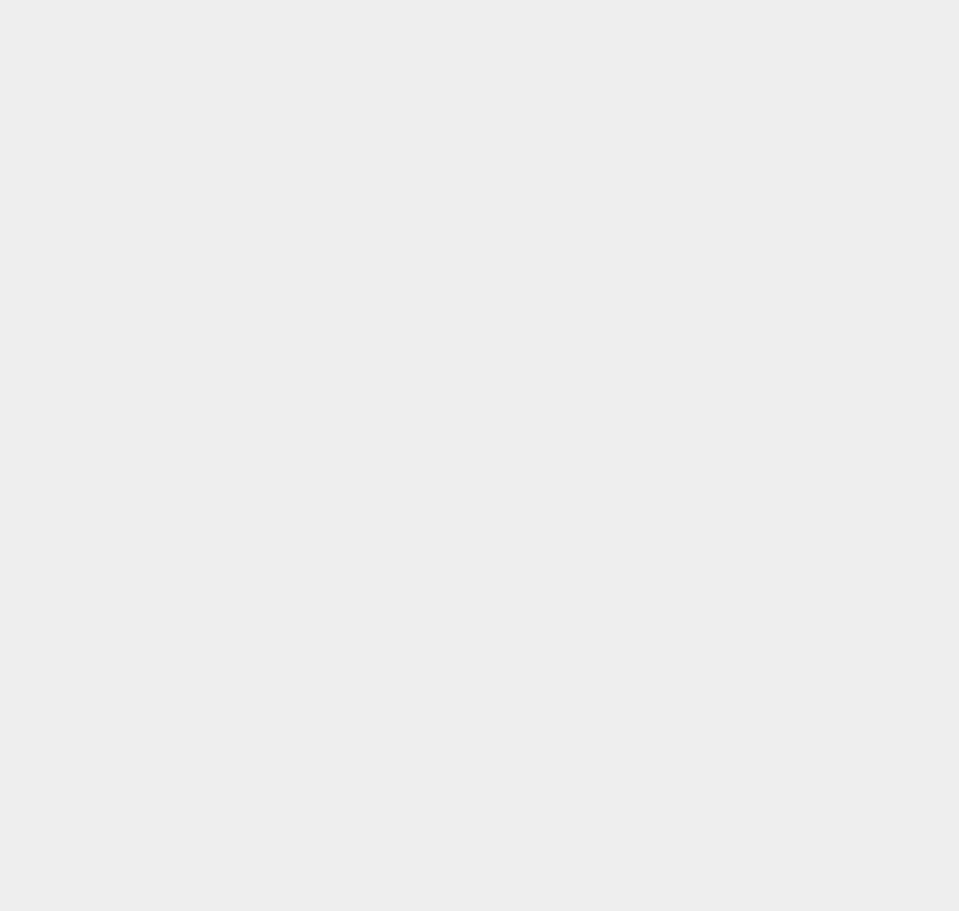
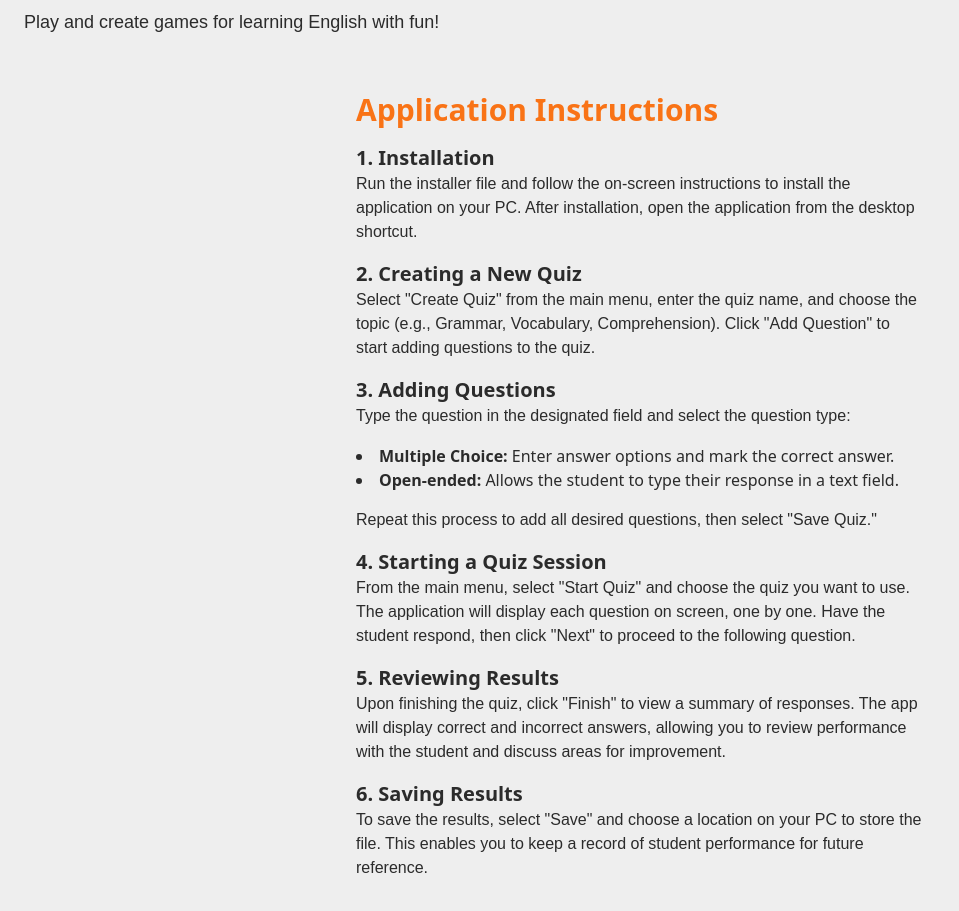
Before and after one commit to mAbimael700/phrasely-react, a React (Vite) app: page / in a window 1280 px wide. Shown: the part 695-1606 px from the top of the page, without its empty margins (0-959 px from the left). Before the commit the page ends 800 px from the top, so only its background shows below. Built offline with nearby package versions, Linux system fonts and the light colour scheme.

Commit message:
add instructions

```diff
--- a/package.json
+++ b/package.json
@@ -26,7 +26,8 @@
     "redux-persist": "^6.0.0",
     "redux-thunk": "^3.1.0",
     "tailwind-merge": "^2.5.4",
-    "tailwindcss-animate": "^1.0.7"
+    "tailwindcss-animate": "^1.0.7",
+    "vite-project": "file:"
   },
   "devDependencies": {
     "@eslint/js": "^9.13.0",
--- a/src/app/index.tsx
+++ b/src/app/index.tsx
@@ -1,14 +1,12 @@
-
-import { LazyLoadImage } from 'react-lazy-load-image-component';
-import HeaderImg from '@/assets/medium-shot-happy-young-people-partying (1).webp'
+import { LazyLoadImage } from "react-lazy-load-image-component";
+import HeaderImg from "@/assets/medium-shot-happy-young-people-partying (1).webp";
 import { NavigationMenuHome } from "@/components/home/navbar";
 
-const Image = LazyLoadImage
+const Image = LazyLoadImage;
 
 export const Index = () => {
   return (
     <>
-
       <nav className="bg-primary">
         <NavigationMenuHome />
       </nav>
@@ -16,19 +14,83 @@ export const Index = () => {
       <header>
         <Image
           src={HeaderImg}
-                    alt="Plano medio jóvenes felices de fiesta Photo By Freepik "
+          alt="Close-up of happy young people partying - Photo by Freepik"
           effect="blur"
           className="h-[20%] w-full rounded-md overflow-hidden"
         />
       </header>
 
-            <main>
-                <h1 className="text-5xl font-bold text-primary">
-                    Phrasely
-                </h1>
-                <p>Play and create games for learning english with fun!</p>
+      <main className="p-6">
+        <h1 className="text-5xl font-bold text-primary mb-4">Phrasely</h1>
+        <p className="text-lg mb-8">
+          Play and create games for learning English with fun!
+        </p>
+
+        <section className="p-6 rounded-lg w-6/12 mx-auto">
+          <h2 className="text-3xl font-semibold text-orange-500 mb-4">
+            Application Instructions
+          </h2>
+
+          <h3 className="text-xl font-semibold mt-4">1. Installation</h3>
+          <p className="text-base mb-4">
+            Run the installer file and follow the on-screen instructions to
+            install the application on your PC. After installation, open the
+            application from the desktop shortcut.
+          </p>
+
+          <h3 className="text-xl font-semibold mt-4">2. Creating a New Quiz</h3>
+          <p className="text-base mb-4">
+            Select "Create Quiz" from the main menu, enter the quiz name, and
+            choose the topic (e.g., Grammar, Vocabulary, Comprehension). Click
+            "Add Question" to start adding questions to the quiz.
+          </p>
+
+          <h3 className="text-xl font-semibold mt-4">3. Adding Questions</h3>
+          <p className="text-base mb-4">
+            Type the question in the designated field and select the question
+            type:
+          </p>
+          <ul className="list-disc list-inside mb-4">
+            <li>
+              <strong>Multiple Choice:</strong> Enter answer options and mark
+              the correct answer.
+            </li>
+            <li>
+              <strong>Open-ended:</strong> Allows the student to type their
+              response in a text field.
+            </li>
+          </ul>
+          <p className="text-base mb-4">
+            Repeat this process to add all desired questions, then select "Save
+            Quiz."
+          </p>
+
+          <h3 className="text-xl font-semibold mt-4">
+            4. Starting a Quiz Session
+          </h3>
+          <p className="text-base mb-4">
+            From the main menu, select "Start Quiz" and choose the quiz you want
+            to use. The application will display each question on screen, one by
+            one. Have the student respond, then click "Next" to proceed to the
+            following question.
+          </p>
+
+          <h3 className="text-xl font-semibold mt-4">5. Reviewing Results</h3>
+          <p className="text-base mb-4">
+            Upon finishing the quiz, click "Finish" to view a summary of
+            responses. The app will display correct and incorrect answers,
+            allowing you to review performance with the student and discuss
+            areas for improvement.
+          </p>
+
+          <h3 className="text-xl font-semibold mt-4">6. Saving Results</h3>
+          <p className="text-base mb-4">
+            To save the results, select "Save" and choose a location on your PC
+            to store the file. This enables you to keep a record of student
+            performance for future reference.
+          </p>
+        </section>
       </main>
-
     </>
-    )
-}
+  );
+};
```
Also changed, not shown: 1 other file (tests, documents, lock files or other folders). Lines whose indentation alone changed are shown as unchanged.
